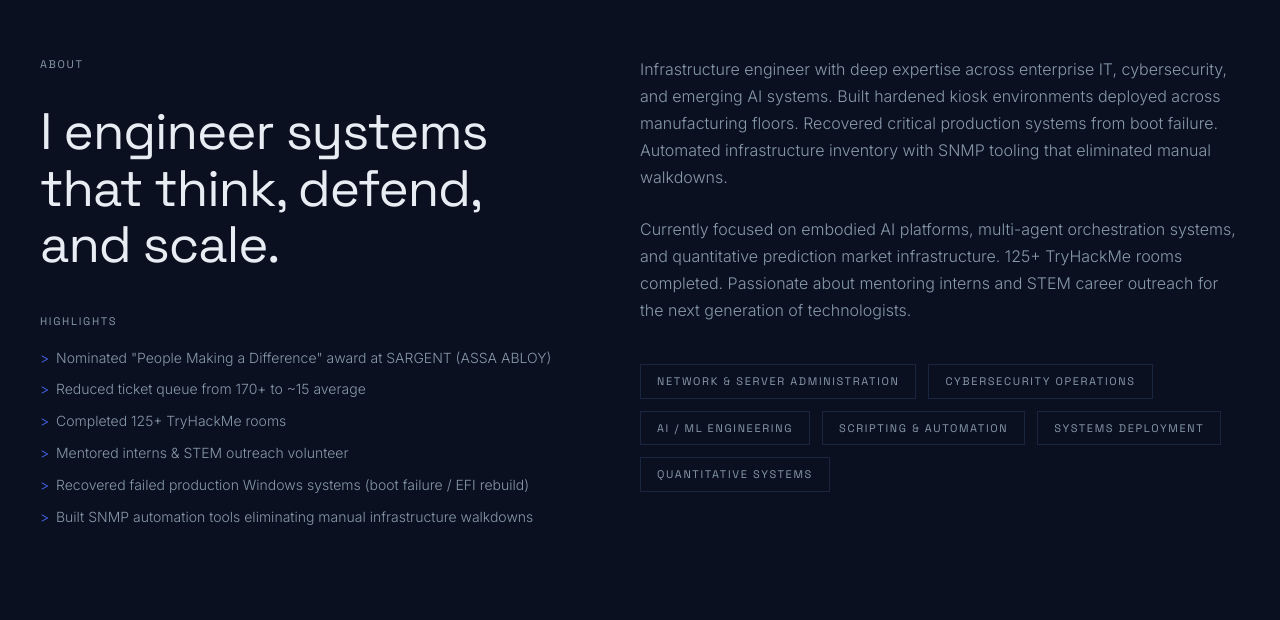
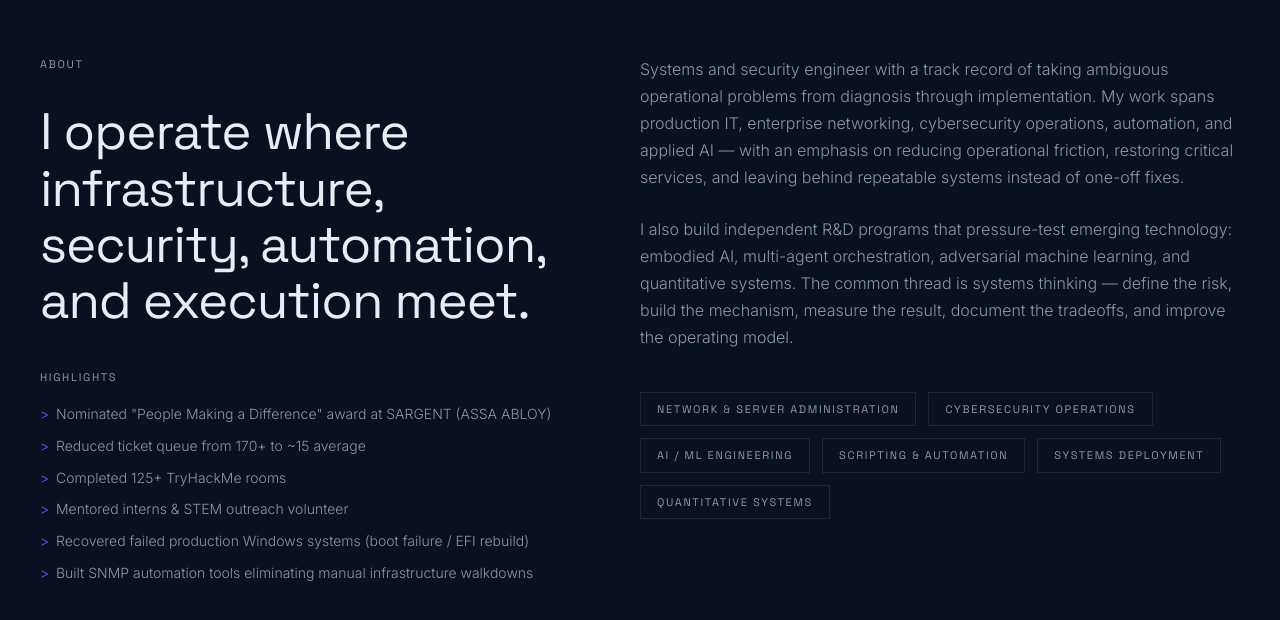
Before and after one commit to ninja-ops-guy/theemrld-portfolio, a React (Vite) app: page / in a window 1280 px wide. Shown: the part 3382-4002 px from the top of the page. Built offline with nearby package versions, Linux system fonts and the light colour scheme; the HTML template or start-up script is replaced by a standard one.

Commit message:
portfolio: frame experience around operational leadership

```diff
--- a/src/sections/About.tsx
+++ b/src/sections/About.tsx
@@ -87,7 +87,7 @@ export default function About() {
               color: '#E8EDF3',
             }}
           >
-            I engineer systems that think, defend, and scale.
+            I operate where infrastructure, security, automation, and execution meet.
           </h2>
 
           <div style={{ marginTop: '40px' }}>
@@ -118,15 +118,17 @@ export default function About() {
 
         <div ref={rightRef} className="md:w-[50%] opacity-0">
           <p className="font-body" style={{ fontSize: '16px', color: '#8899AA', lineHeight: 1.7 }}>
-            Infrastructure engineer with deep expertise across enterprise IT, cybersecurity, and
-            emerging AI systems. Built hardened kiosk environments deployed across manufacturing
-            floors. Recovered critical production systems from boot failure. Automated infrastructure
-            inventory with SNMP tooling that eliminated manual walkdowns.
+            Systems and security engineer with a track record of taking ambiguous operational problems
+            from diagnosis through implementation. My work spans production IT, enterprise networking,
+            cybersecurity operations, automation, and applied AI — with an emphasis on reducing
+            operational friction, restoring critical services, and leaving behind repeatable systems
+            instead of one-off fixes.
           </p>
           <p className="font-body" style={{ fontSize: '16px', color: '#8899AA', lineHeight: 1.7, marginTop: '24px' }}>
-            Currently focused on embodied AI platforms, multi-agent orchestration systems, and
-            quantitative prediction market infrastructure. 125+ TryHackMe rooms completed. Passionate
-            about mentoring interns and STEM career outreach for the next generation of technologists.
+            I also build independent R&D programs that pressure-test emerging technology: embodied AI,
+            multi-agent orchestration, adversarial machine learning, and quantitative systems. The common
+            thread is systems thinking — define the risk, build the mechanism, measure the result, document
+            the tradeoffs, and improve the operating model.
           </p>
 
           <div className="flex flex-wrap gap-3" style={{ marginTop: '40px' }}>
```
